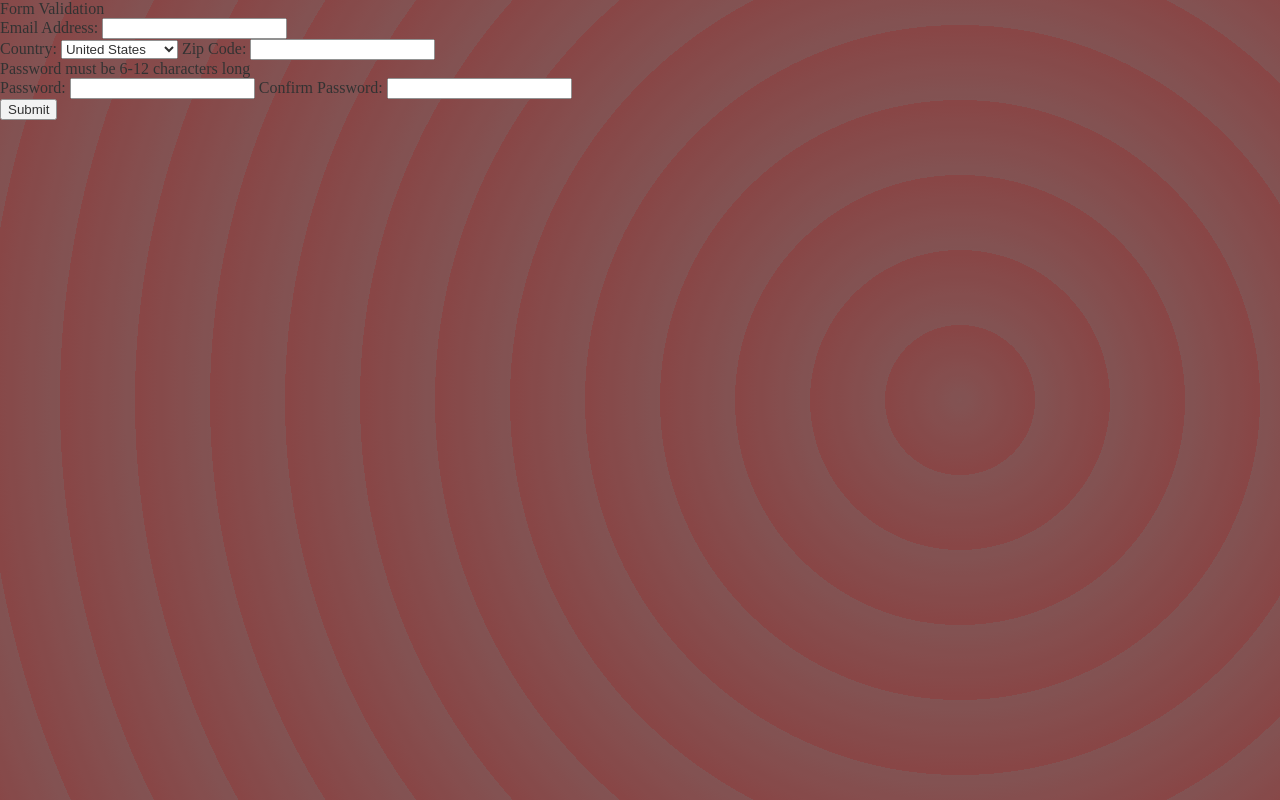
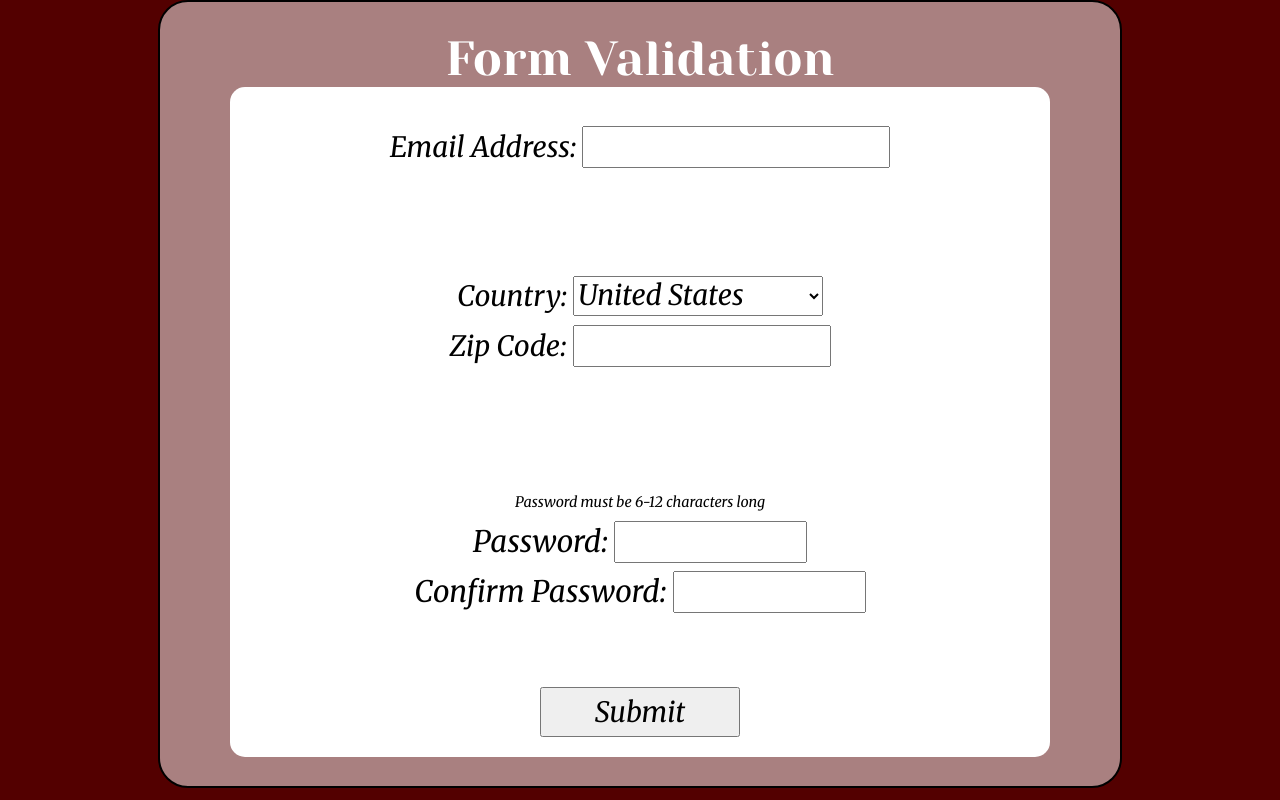
Before and after one commit to EmilyErickson/form-validation, a plain HTML site: page index.html in a window 1280 px wide. Drawn offline with Linux system fonts and the light colour scheme.

Commit message:
Style form

```diff
--- a/styles.css
+++ b/styles.css
@@ -1,12 +1,119 @@
+@import url('https://fonts.googleapis.com/css2?family=Merriweather:ital,wght@0,400;0,700;1,400&family=Yeseva+One&display=swap');
+
+
 body {
     margin: 0;
     padding: 0;
+    background-color: rgb(83, 0, 0);
+    display: flex;
+    align-items: center;
+    justify-content: center;
+    font-family: 'Merriweather', 'Yeseva One', cursive, serif;
 }
 
 .container {
-    width: 100vw;
-    height: 100vh;
-    background-color: #642929;
-    opacity: 0.8;
-    background-image:  repeating-radial-gradient( circle at 75%, transparent 0, #6c1818 75px )
+    display: flex;
+    width: 75%;
+    height: 98vh;
+    background-color: rgba(255, 255, 255, 0.5);
+    border: 2px solid rgb(0, 0, 0);
+    border-radius: 30px;
+    flex-direction: column;
+    align-items: center;
+    justify-content: center;
+    overflow: scroll;
 }
+.header {
+    color: white;
+    font-size: 3rem;
+    font-family: 'Yeseva One', cursive;
+}
+
+.form {
+    width: 85%;
+    height: 85%;
+    background-color: white;
+    display: grid;
+    grid-template-rows: 1fr 2fr 2fr .75fr;
+    font-family: 'Merriweather', serif;
+    font-style: italic;
+    font-size: 1.75rem;
+    padding: 2px;
+    border-radius: 15px;
+    justify-items: center;
+    align-items: center;
+    overflow: scroll;
+}
+
+.form input, .form select {
+    font-family: 'Merriweather', serif;
+    font-style: italic;
+    font-size: 1.75rem;
+    width: 250px;
+
+}
+.form select {
+    font-size: 1.75rem;
+    width: 250px;
+}
+
+.email-section {
+    place-self: center;
+    text-align: center;
+    width: 95%;
+}
+
+#email-input {
+    width: min(60%, 300px);
+}
+
+.country-section {
+    display: grid;
+    grid-template-rows: 1fr 1fr;
+    place-self: center;
+    align-items: center;
+    justify-content: center;
+    gap: 8px;
+    text-align: center;
+}
+
+#country-input {
+    place-self: center;
+}
+
+#zip-code-input {
+    place-self: center;
+}
+
+.password-section {
+    display: grid;
+    grid-template-rows: .5fr 1fr 1fr;
+    gap: 8px;
+    place-self: center;
+    font-size: 1.85rem;
+    text-align: center;
+}
+.password-section input {
+    width: 185px;
+}
+.password-text {
+    place-self: center;
+    font-size: .9rem;
+}
+
+#password-input {
+    place-self: center;
+}
+
+#password-confirm-input {
+    place-self: center;
+}
+
+.submit-section {
+    place-self: center;
+}
+
+#submit {
+    width: 200px;
+    height: 50px;
+}
```
